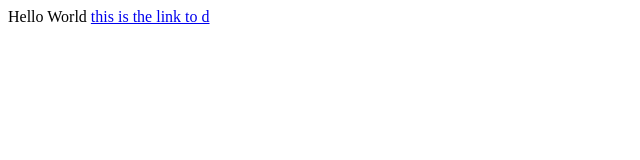
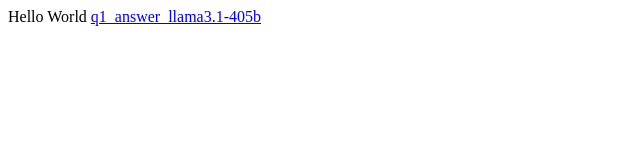
Before and after one commit to artemisep/artemisep.github.io, a plain HTML site: page index.html in a window 1280 px wide. Shown: the full height of the page, 0-640 px from the left. Drawn offline with Linux system fonts and the light colour scheme.

Commit message:
fix link

```diff
--- a/index.html
+++ b/index.html
@@ -1,4 +1,3 @@
 Hello World
 
-<a href="#d">this is the link to d</a>
-<div id="d"><embed src="https://artemisep.github.io/q1_answer_llama3.1-405b.pdf" type="application/pdf></div>
+<a href="https://artemisep.github.io/q1_answer_llama3.1-405b.pdf">q1_answer_llama3.1-405b</a>
```
